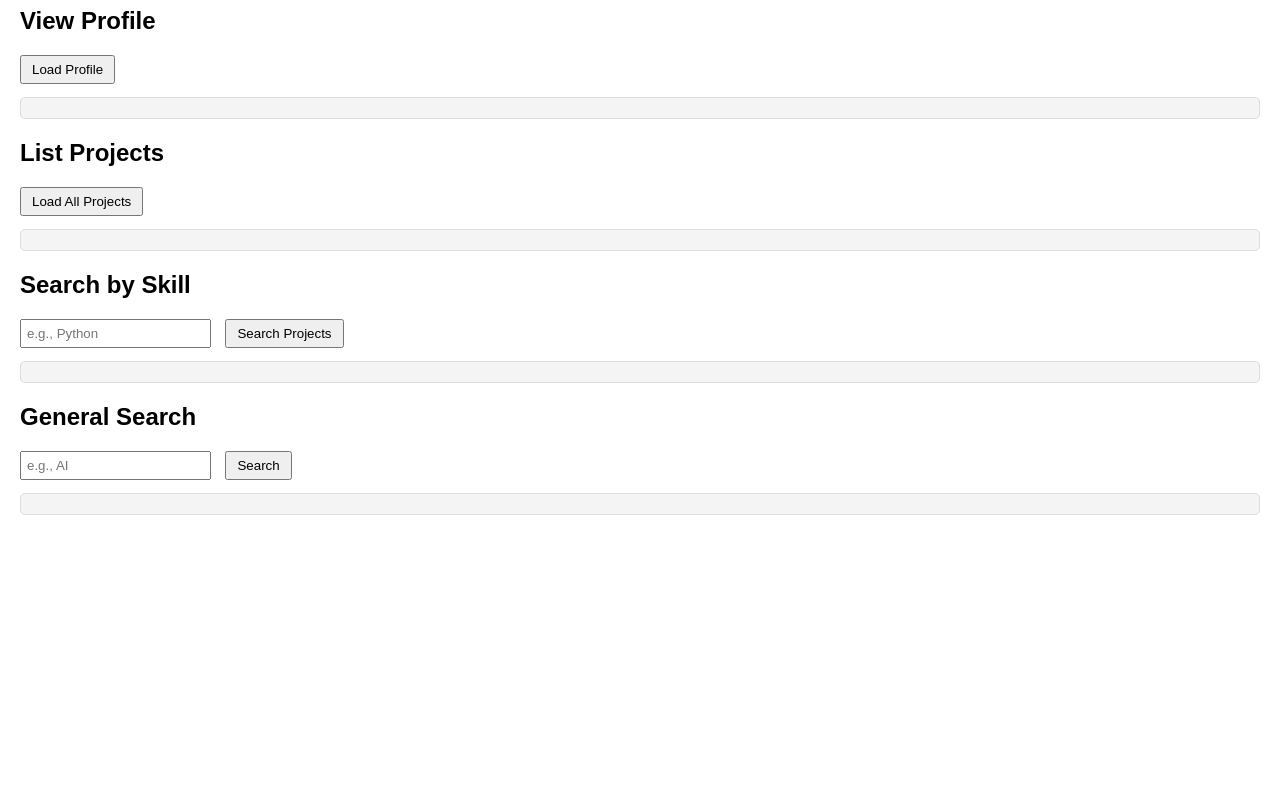
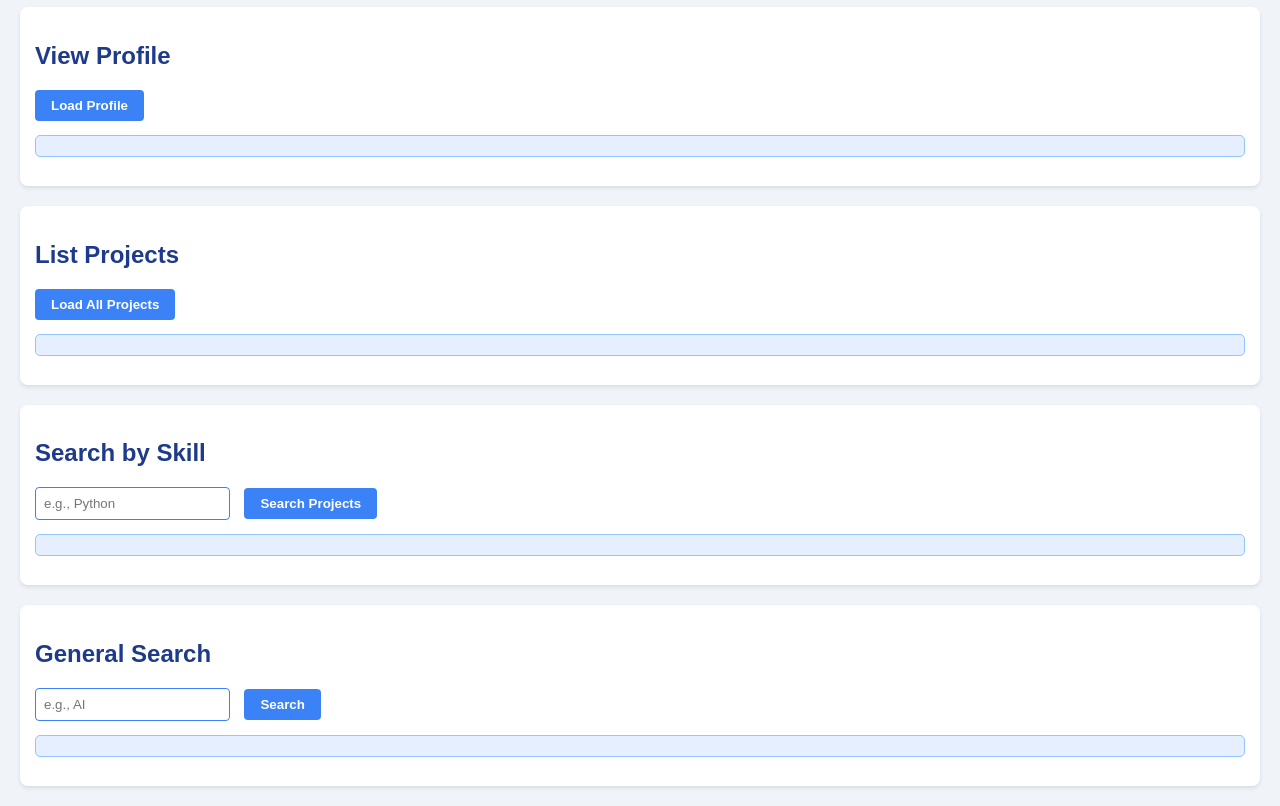
Before and after one commit to BS-Tech17/me-api-playground, a plain HTML site: page frontend/index.html in a window 1280 px wide. Shown: the part 73-879 px from the top of the page. Before the commit the page ends 800 px from the top, so only its background shows below. Drawn offline with Linux system fonts and the light colour scheme.

Commit message:
Update styles.css

```diff
--- a/frontend/styles.css
+++ b/frontend/styles.css
@@ -1,5 +1,56 @@
-body { font-family: Arial, sans-serif; margin: 20px; }
-section { margin-bottom: 20px; }
-pre { background: #f4f4f4; padding: 10px; border-radius: 5px; border: 1px solid #ddd; }
-input { padding: 5px; margin-right: 10px; }
-button { padding: 5px 10px; }
+body {
+    font-family: Arial, sans-serif;
+    margin: 20px;
+    background-color: #f0f4f8; /* Light blue-gray background for white theme */
+    color: #1e3a8a; /* Dark blue text for contrast */
+}
+
+section {
+    margin-bottom: 20px;
+    background-color: #ffffff; /* White background for sections */
+    padding: 15px;
+    border-radius: 8px;
+    box-shadow: 0 2px 4px rgba(0, 0, 0, 0.1); /* Subtle shadow for depth */
+}
+
+pre {
+    background: #e6efff; /* Light blue background for code blocks */
+    padding: 10px;
+    border-radius: 5px;
+    border: 1px solid #93c5fd; /* Blue border */
+    color: #1e3a8a; /* Dark blue text */
+    font-size: 14px;
+}
+
+input {
+    padding: 8px;
+    margin-right: 10px;
+    border: 1px solid #3b82f6; /* Blue border */
+    border-radius: 4px;
+    background-color: #ffffff; /* White background */
+    color: #1e3a8a; /* Dark blue text */
+}
+
+input:focus {
+    outline: none;
+    border-color: #1e40af; /* Darker blue on focus */
+    box-shadow: 0 0 5px rgba(30, 64, 175, 0.3); /* Blue glow */
+}
+
+button {
+    padding: 8px 16px;
+    background-color: #3b82f6; /* Blue button */
+    color: #ffffff; /* White text */
+    border: none;
+    border-radius: 4px;
+    cursor: pointer;
+    font-weight: bold;
+}
+
+button:hover {
+    background-color: #1e40af; /* Darker blue on hover */
+}
+
+button:active {
+    background-color: #1e3a8a; /* Even darker blue on click */
+}
```
